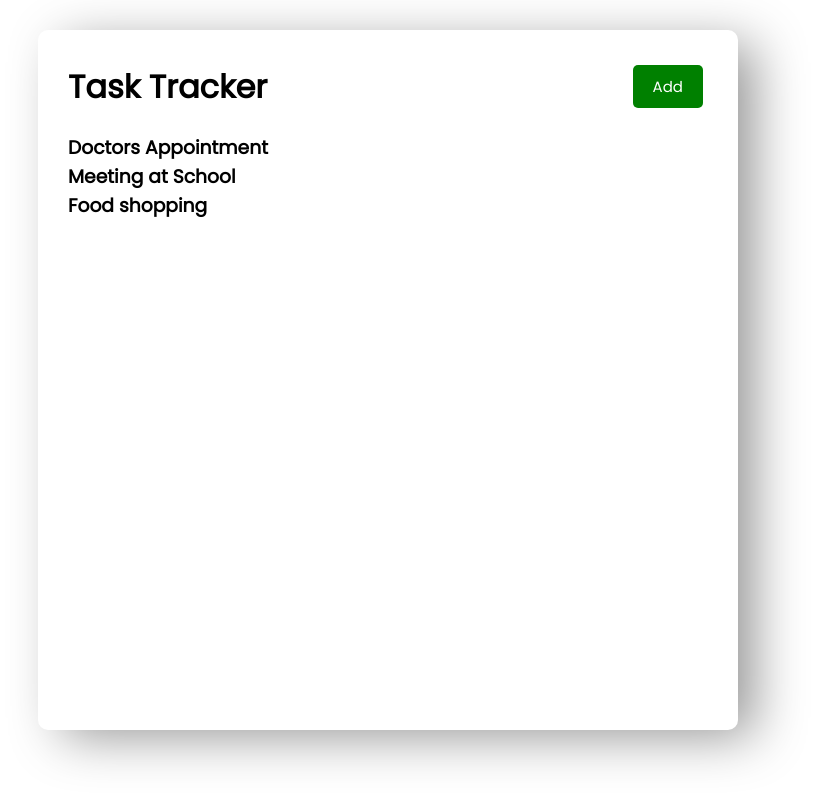
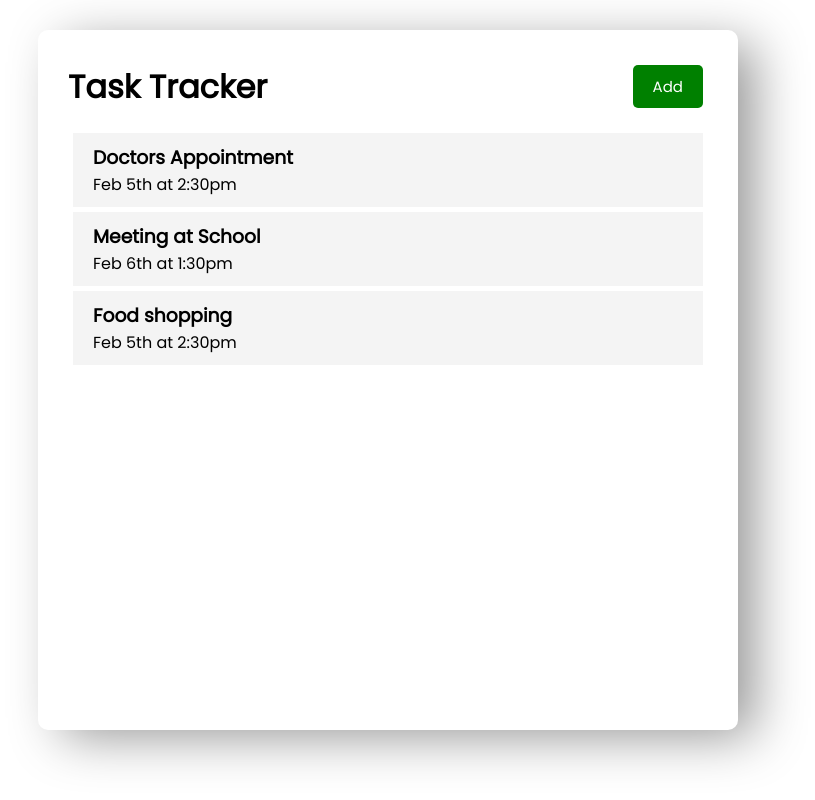
Before and after one commit to hamRS/task-tracker, a React (Create React App) app: page / in a window 1280 px wide. Shown: the whole page, without its empty margins (252-1067 px from the left). Built offline with nearby package versions, Linux system fonts and the light colour scheme.

Commit message:
install react-icons

```diff
--- a/package.json
+++ b/package.json
@@ -8,6 +8,7 @@
     "@testing-library/user-event": "^13.5.0",
     "react": "^18.2.0",
     "react-dom": "^18.2.0",
+    "react-icons": "^4.7.1",
     "react-scripts": "5.0.1",
     "web-vitals": "^2.1.4"
   },
--- /dev/null
+++ b/src/components/Task.js
@@ -0,0 +1,12 @@
+import React from 'react'
+
+const Task = ({task}) => {
+  return (
+    <div className="task">
+      <h3>{task.text}</h3>
+      <p>{task.day}</p>
+    </div>
+  )
+}
+
+export default Task
--- a/src/components/Tasks.js
+++ b/src/components/Tasks.js
@@ -1,10 +1,11 @@
+import Task from "./Task"
 
 const Tasks = ({tasks}) => {
 
     return (
     <div>
         {tasks.map((task) =>(
-            <h3 key={task.id}>{task.text}</h3>
+            <Task key={task.id} task={task}/>
         ))}
     </div>
     )
```
Also changed, not shown: 1 other file (tests, documents, lock files or other folders).
